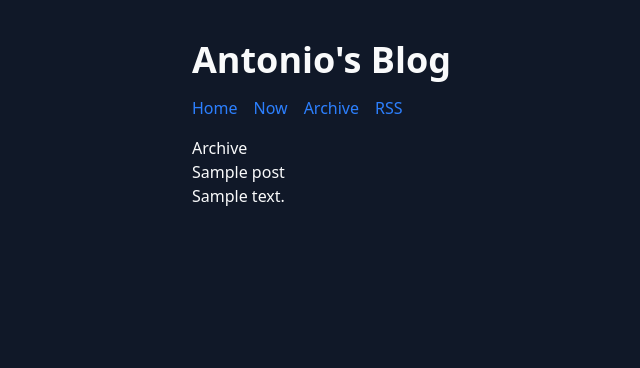
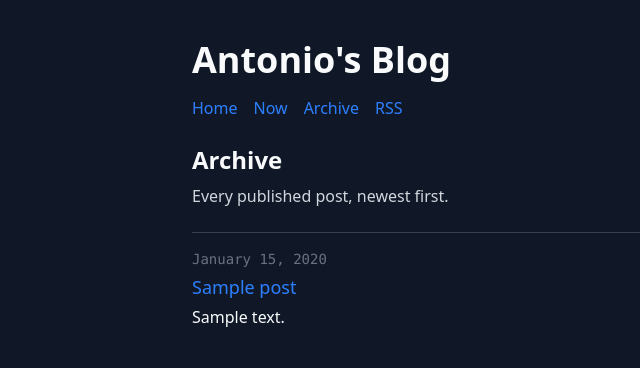
Before and after one commit to Otolock/antoniosantos.io-django, a Django app: page /archive/ in a window 1280 px wide. Shown: the top 368 px of the page, without its empty margins (128-768 px from the left). Run offline with Django 5.2, Linux system fonts and the light colour scheme; tables that the repository leaves empty hold one stand-in row (values such as "Sample post").

Commit message:
Polish home and archive pages

```diff
--- a/blog/static/blog/style.css
+++ b/blog/static/blog/style.css
@@ -639,6 +639,13 @@
   .gap-4 {
     gap: calc(var(--spacing) * 4);
   }
+  .space-y-1 {
+    :where(& > :not(:last-child)) {
+      --tw-space-y-reverse: 0;
+      margin-block-start: calc(var(--spacing) * var(--tw-space-y-reverse));
+      margin-block-end: calc(var(--spacing) * calc(1 - var(--tw-space-y-reverse)));
+    }
+  }
   .space-y-2 {
     :where(& > :not(:last-child)) {
       --tw-space-y-reverse: 0;
@@ -653,12 +660,23 @@
       margin-block-end: calc(calc(var(--spacing) * 4) * calc(1 - var(--tw-space-y-reverse)));
     }
   }
+  .space-y-6 {
+    :where(& > :not(:last-child)) {
+      --tw-space-y-reverse: 0;
+      margin-block-start: calc(calc(var(--spacing) * 6) * var(--tw-space-y-reverse));
+      margin-block-end: calc(calc(var(--spacing) * 6) * calc(1 - var(--tw-space-y-reverse)));
+    }
+  }
   .rounded {
     border-radius: 0.25rem;
   }
   .border {
     border-style: var(--tw-border-style);
     border-width: 1px;
+  }
+  .border-t {
+    border-top-style: var(--tw-border-style);
+    border-top-width: 1px;
   }
   .border-gray-700 {
     border-color: var(--color-gray-700);
@@ -674,6 +692,9 @@
   }
   .py-10 {
     padding-block: calc(var(--spacing) * 10);
+  }
+  .pt-4 {
+    padding-top: calc(var(--spacing) * 4);
   }
   .font-mono {
     font-family: var(--font-mono);
--- a/blog/templates/blog/archive.html
+++ b/blog/templates/blog/archive.html
@@ -5,12 +5,22 @@ Archive
 {% endblock %}
 
 {% block content %}
-<h1>Archive</h1>
+<section class="space-y-2">
+    <h2 class="text-2xl font-bold">Archive</h2>
+    <p class="text-gray-300">
+        Every published post, newest first.
+    </p>
+</section>
 
+<section class="space-y-4">
     {% for post in posts %}
-    <article>
-        <h2>
-            <a href="{% url 'blog:post_detail' post.slug %}">
+        <article class="space-y-1 border-t border-gray-700 pt-4">
+            <p class="font-mono text-sm text-gray-500">
+                {{ post.published_at|date:"F j, Y" }}
+            </p>
+
+            <h2 class="text-lg">
+                <a class="text-blue-500 hover:text-blue-700" href="{% url 'blog:post_detail' post.slug %}">
                     {{ post.title }}
                 </a>
             </h2>
@@ -22,4 +32,5 @@ Archive
     {% empty %}
         <p>No posts yet.</p>
     {% endfor %}
+</section>
 {% endblock %}
--- a/blog/templates/blog/base.html
+++ b/blog/templates/blog/base.html
@@ -7,15 +7,21 @@
     <title>{% block title %}Antonio's Blog{% endblock %}</title>
     <link rel="stylesheet" href="{% static 'blog/style.css' %}">
 </head>
-<body class="mx-auto max-w-2xl px-4 py-10 font-sans bg-gray-900 text-gray-50">
+<body class="mx-auto max-w-2xl space-y-6 bg-gray-900 px-4 py-10 font-sans text-gray-50">
+    <header class="space-y-4">
         <h1 class="text-4xl font-bold">Antonio's Blog</h1>
-    <nav class="flex gap-4 my-4">
-        <a class="text-blue-500 hover:text-blue-700" href="{% url 'blog:post_list' %}">Home</a>
+
+        <nav class="flex gap-4">
+            <a class="text-blue-500 hover:text-blue-700" href="{% url 'blog:home' %}">Home</a>
             <a class="text-blue-500 hover:text-blue-700" href="{% url 'blog:now' %}">Now</a>
             <a class="text-blue-500 hover:text-blue-700" href="{% url 'blog:archive' %}">Archive</a>
             <a class="text-blue-500 hover:text-blue-700" href="{% url 'blog:rss' %}">RSS</a>
         </nav>
+    </header>
+
+    <main class="space-y-6">
         {% block content %}
         {% endblock %}
+    </main>
 </body>
 </html>
--- a/blog/urls.py
+++ b/blog/urls.py
@@ -6,7 +6,7 @@ from . import views
 app_name = "blog"
 
 urlpatterns = [
-    path("", views.post_list, name="post_list"),
+    path("", views.home, name="home"),
     path("archive/", views.archive, name="archive"),
     path("now/", views.now, name="now"),
     path("rss.xml", LatestPostsFeed(), name="rss"),
--- a/blog/views.py
+++ b/blog/views.py
@@ -11,14 +11,15 @@ def published_posts():
     )
 
 
-def post_list(request):
+def home(request):
     posts = published_posts()[:5]
-    return render(request, "blog/post_list.html", {"posts": posts})
+    return render(request, "blog/home.html", {"posts": posts})
 
 
 def archive(request):
     posts = published_posts()
     return render(request, "blog/archive.html", {"posts": posts})
+
 
 def now(request):
     return render(request, "blog/now.html")
```
Also changed, not shown: blog/templates/blog/home.html (added, +43 -0 lines), blog/templates/blog/post_list.html (deleted, +0 -43 lines), blog/tests.py (+4 -4 lines). Lines whose indentation alone changed are shown as unchanged.
